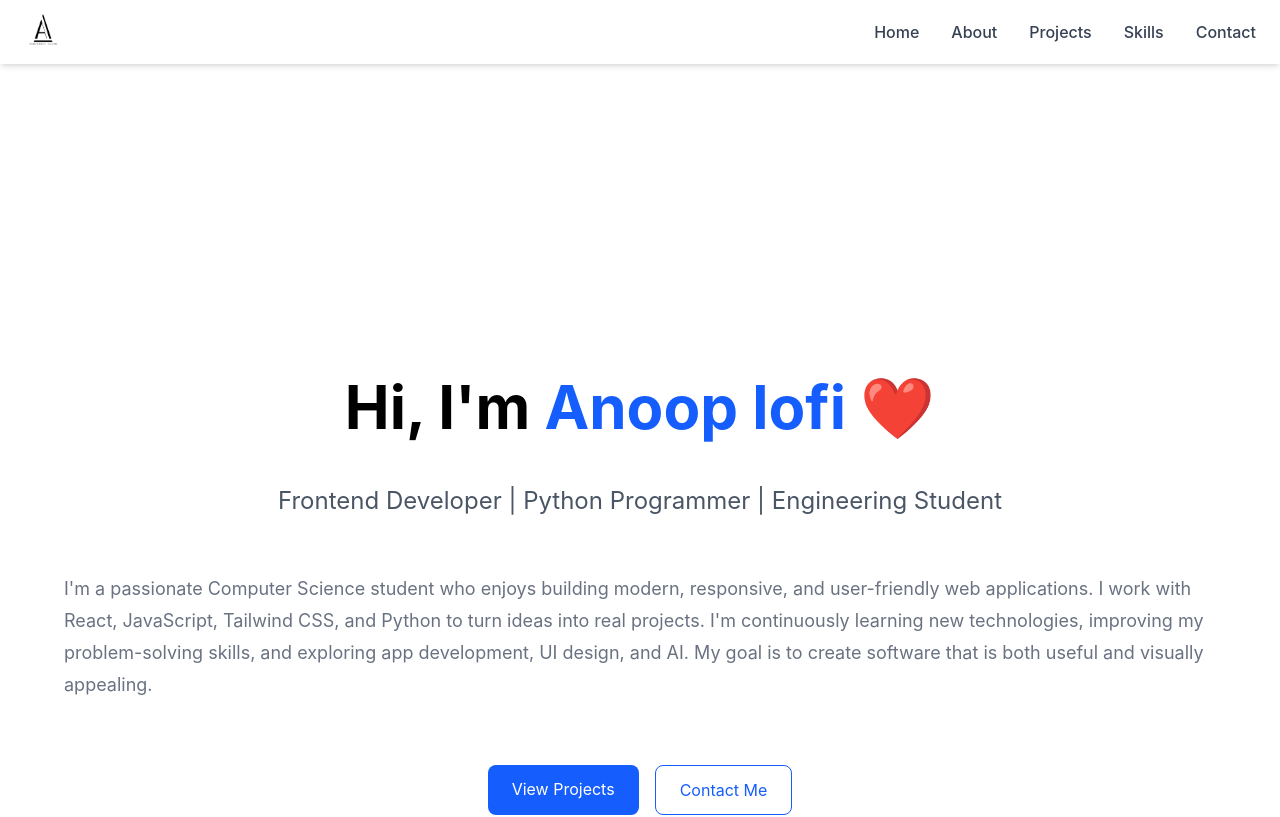
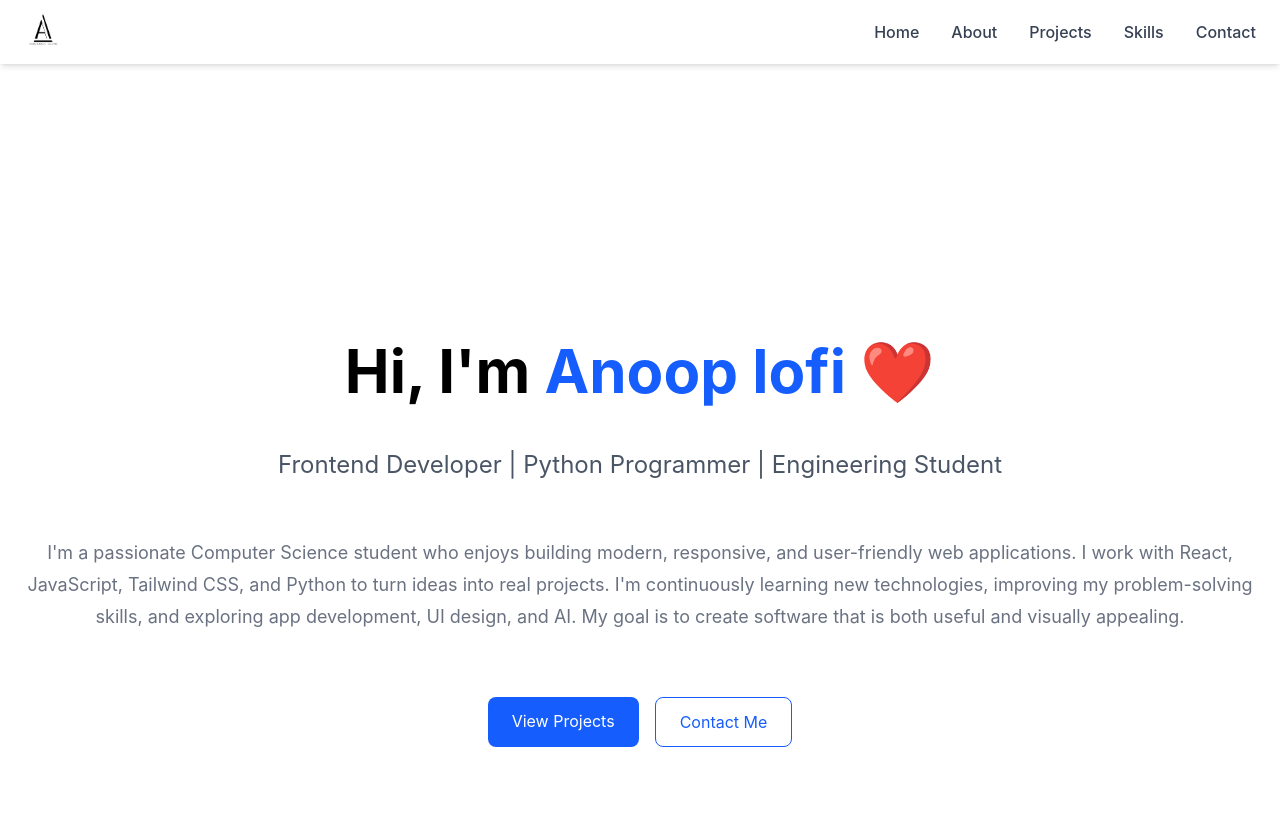
Before and after one commit to Anoopraja/Portfolio, a React (Vite) app in the folder Portfolio/: page / in a window 1280 px wide. Shown: the top 817 px of the page. Built offline with nearby package versions, Linux system fonts and the light colour scheme.

Commit message:
fully responsive

```diff
--- a/Portfolio/src/assets/components/NavElement/Home.jsx
+++ b/Portfolio/src/assets/components/NavElement/Home.jsx
@@ -1,6 +1,6 @@
 const Home = () => {
   return (
-    <section id="home" className="relative top-10 md:mt-39 min-h-screen flex flex-col space-y-8 justify-center items-center px-16">
+    <section id="home" className="relative top-10 min-h-screen flex flex-col space-y-8 justify-center items-center px-16 sm:px-2 sm:pt-20 md:max-w-fit">
       <h1 className="text-5xl font-bold md:text-6xl">
         Hi, I'm <span className="text-blue-600">Anoop lofi ❤️</span>
       </h1>
@@ -9,7 +9,7 @@ const Home = () => {
         Frontend Developer | Python Programmer | Engineering Student
       </h2>
 
-      <p className="mt-6 max-w-auto text-lg  text-gray-500 leading-8">
+      <p className="mt-6 max-w-auto text-lg  text-gray-500 leading-8 text-center sm:max-w-full">
         I'm a passionate Computer Science student who enjoys building modern,
         responsive, and user-friendly web applications. I work with React,
         JavaScript, Tailwind CSS, and Python to turn ideas into real projects.
@@ -18,7 +18,7 @@ const Home = () => {
         create software that is both useful and visually appealing.
       </p>
 
-      <div className="mt-8 flex gap-4">
+      <div className="mt-8 flex gap-4 sm:flex-row flex-col">
         <a
           href="#projects"
           className="bg-blue-600 text-white px-6 py-3 rounded-lg hover:bg-blue-700"
--- a/Portfolio/src/assets/components/NavElement/Project.jsx
+++ b/Portfolio/src/assets/components/NavElement/Project.jsx
@@ -49,7 +49,7 @@ export default function Projects() {
           <div key={index} className="mb-8 border-1 gap-y-14 rounded-lg p-4 bg-blue-80 shadow-lg hover:scale-105 transition-transform duration-300">
             <h3 className="text-2xl font-bold">{project.title}</h3>
             <p className="text-gray-400 mt-2">{project.desc}</p>
-            <div className="flex gap-2 mt-4">
+            <div className="flex gap-2 mt-4 sm:flex-row flex-col">
               {project.tech.map((tech) => (
                 <span
                   key={tech}
--- a/Portfolio/src/assets/components/Navbar.jsx
+++ b/Portfolio/src/assets/components/Navbar.jsx
@@ -13,7 +13,7 @@ const Navbar = () => {
   ];
 
   return (
-    <nav className="fixed top-0 left-0 w-full z-50 bg-white/80 backdrop-blur-sm shadow-md">
+    <nav className="sticky top-0 left-0 w-full z-50 bg-white/80 backdrop-blur-sm shadow-md">
       <div className="max-w-7xl mx-auto flex items-center justify-between px-6 h-16">
 
         {/* Logo */}
```
